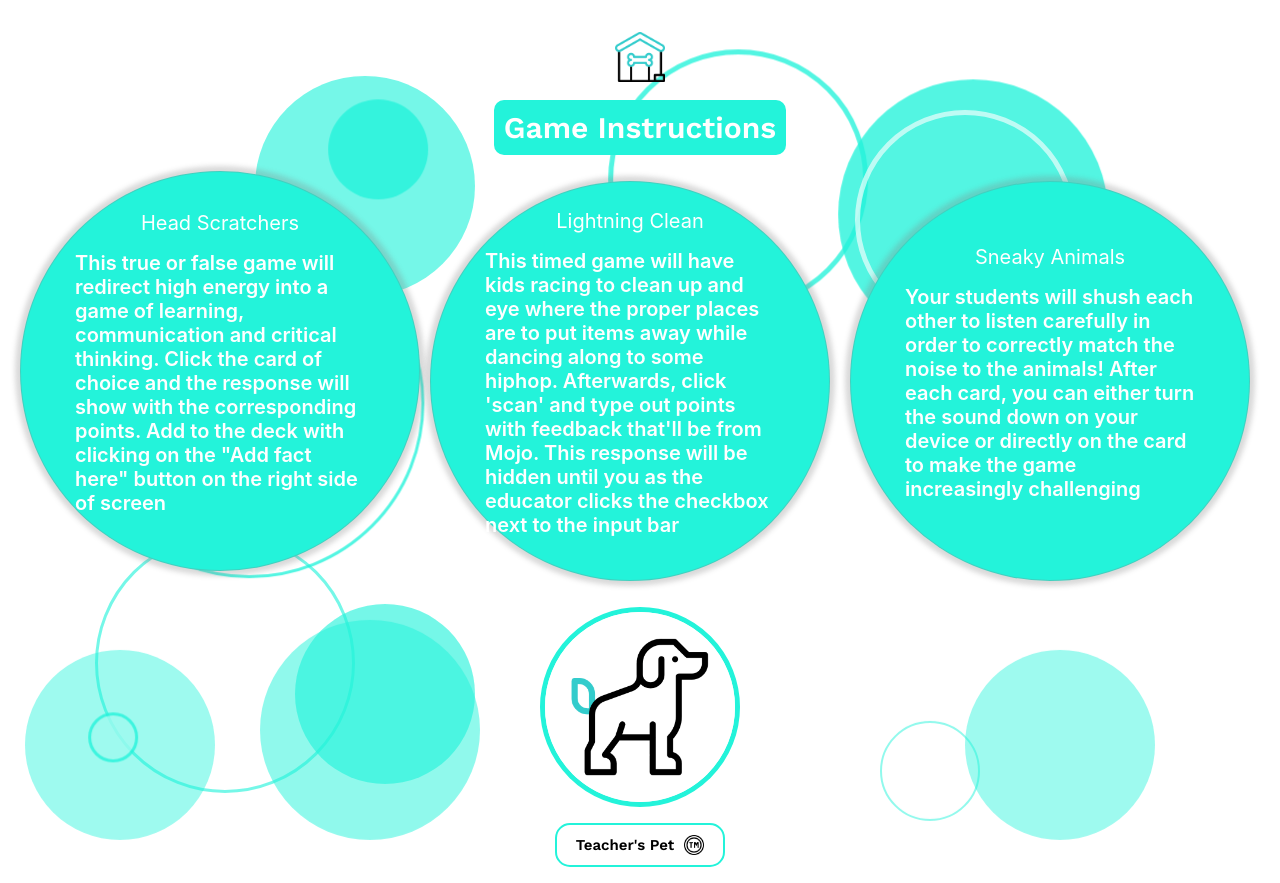
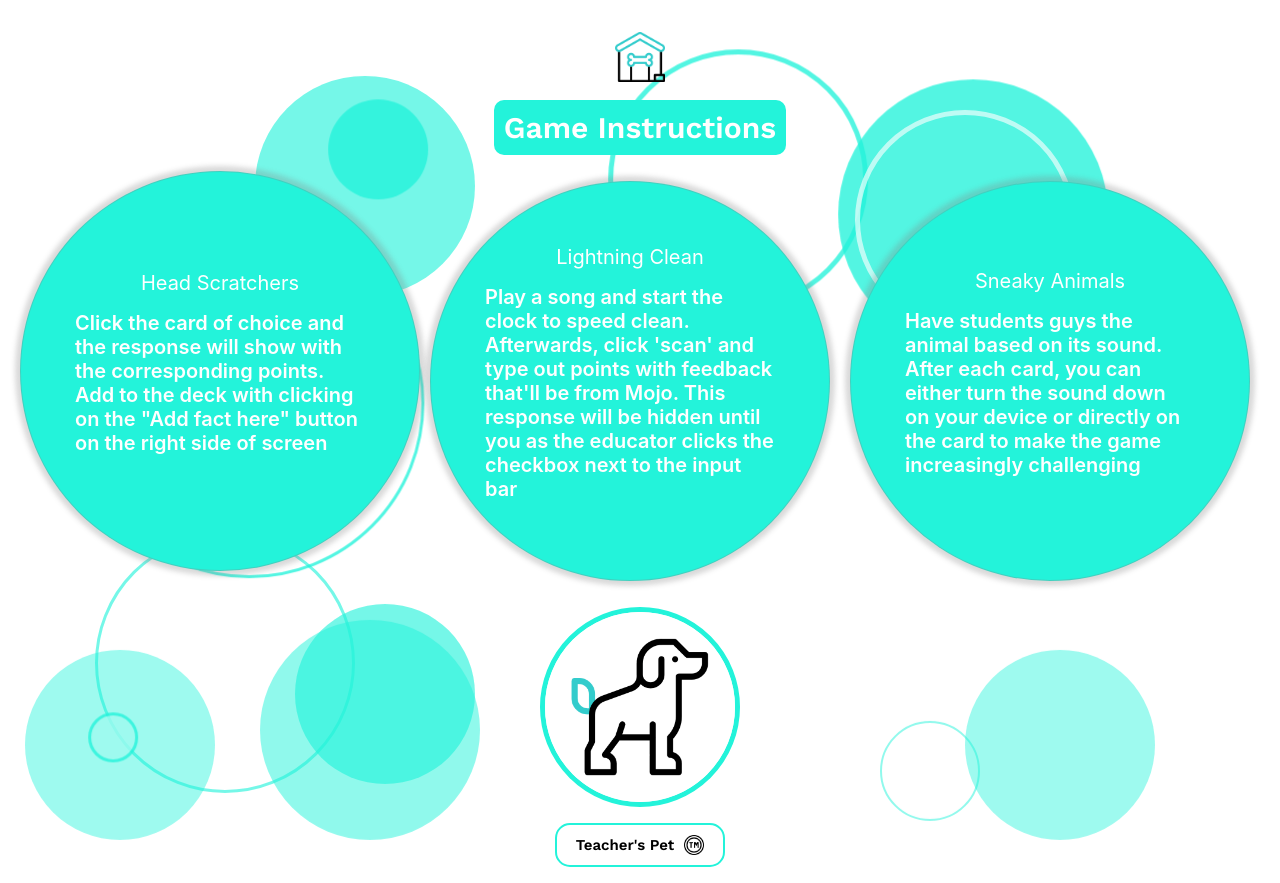
Before and after one commit to Jorfishdan/capstone, a React (Create React App) app: page /mainInfo in a window 1280 px wide. Built offline with nearby package versions, Linux system fonts and the light colour scheme.

Commit message:
edited infocard to shorten instructions

```diff
--- a/src/components/InfoCard/InfoCard.js
+++ b/src/components/InfoCard/InfoCard.js
@@ -21,8 +21,7 @@
             <div className="infocard__card--1">
               Head Scratchers
               <p className="infocard__card--1-info">
-                This true or false game will redirect high energy into a game of
-                learning, communication and critical thinking. Click the card of choice and the response will show with the corresponding points. Add to the deck with clicking on the "Add fact here" button on the right side of screen
+               Click the card of choice and the response will show with the corresponding points. Add to the deck with clicking on the "Add fact here" button on the right side of screen
               </p>
             </div>
           </Link>
@@ -31,8 +30,7 @@
             <div className="infocard__card--2">
               Lightning Clean
               <p className="infocard__card--2-info">
-                This timed game will have kids racing to clean up and eye
-                where the proper places are to put items away while dancing along to some hiphop. Afterwards, click 'scan' and type out points with feedback that'll be from Mojo. This response will be hidden until you as the educator clicks the checkbox next to the input bar
+               Play a song and start the clock to speed clean. Afterwards, click 'scan' and type out points with feedback that'll be from Mojo. This response will be hidden until you as the educator clicks the checkbox next to the input bar
               </p>
             </div>
           </Link>
@@ -40,7 +38,7 @@
             <div className="infocard__card--3">
               Sneaky Animals
               <p className="infocard__card--3-info">
-                Your students will shush each other to listen carefully in order to correctly match the noise to the animals! After each card, you can either turn the sound down on your device or directly on the card to make the game increasingly challenging
+                Have students guys the animal based on its sound. After each card, you can either turn the sound down on your device or directly on the card to make the game increasingly challenging
               </p>
             </div>
           </Link>
```
